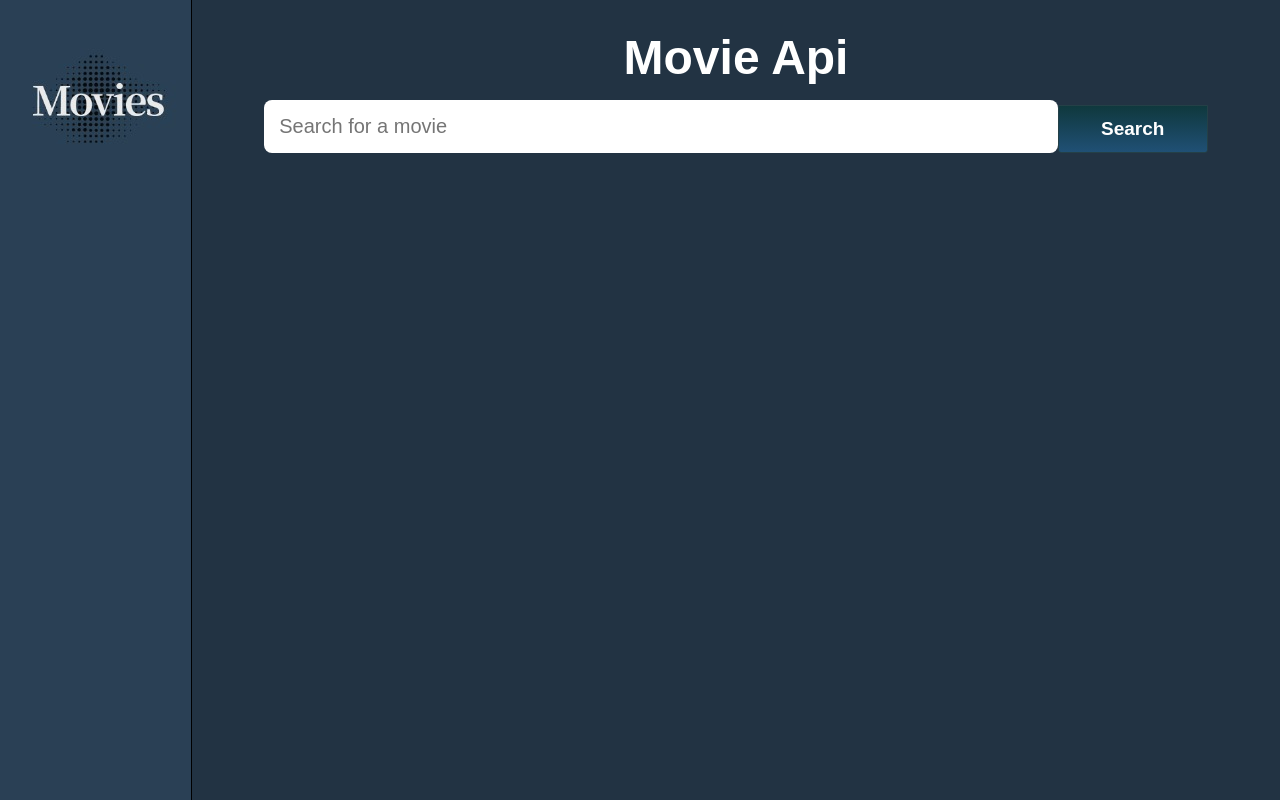
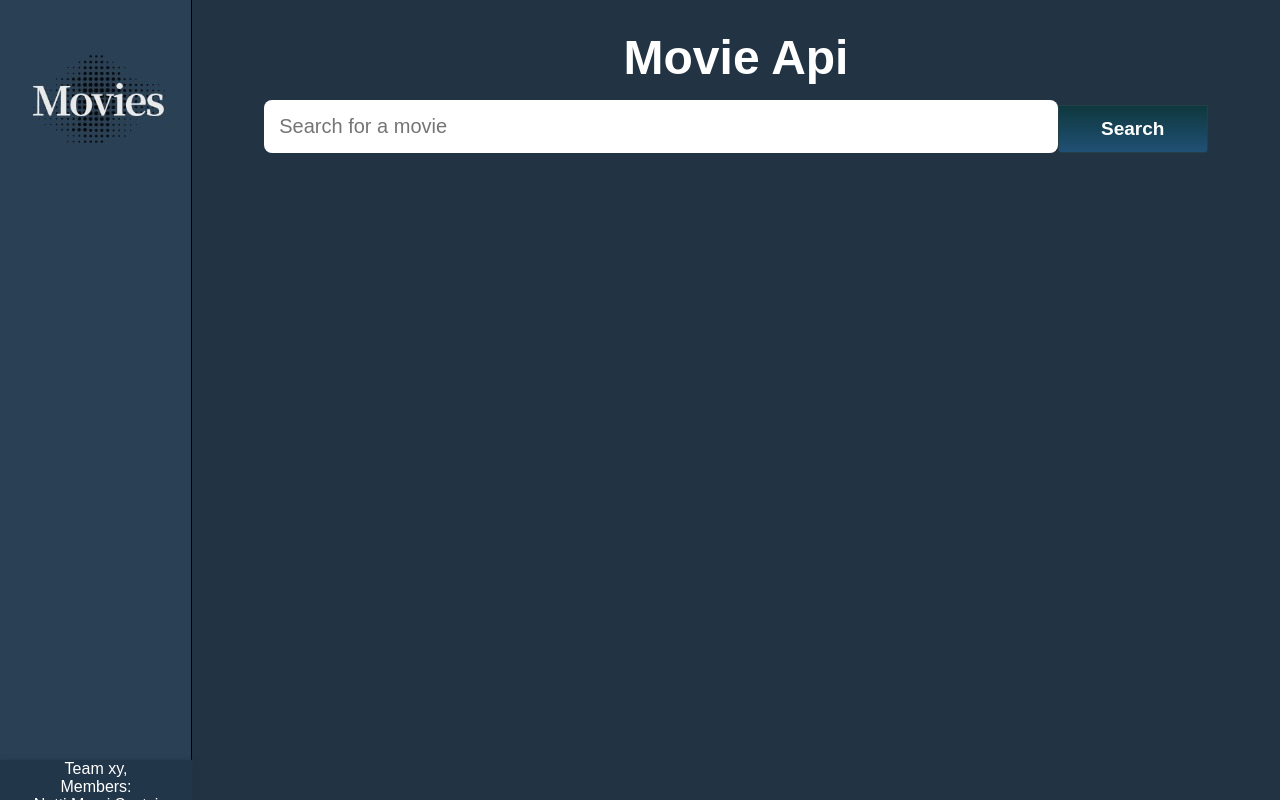
Before and after one commit to anettkeszler/movie-api, a React (Create React App) app: page / in a window 1280 px wide. Built offline with nearby package versions, Linux system fonts and the light colour scheme; no server answers.

Commit message:
Footer beta

```diff
--- /dev/null
+++ b/src/Components/Footer/Footer.js
@@ -0,0 +1,11 @@
+import React from "react";
+import "./style.css";
+
+export default function Footer() {
+  return (
+    <div className="footer">
+      <p>Team xy, </p>
+      <p>Members: Netti,Marci,Szotyi</p>
+    </div>
+  );
+}
--- /dev/null
+++ b/src/Components/Footer/style.css
@@ -0,0 +1,12 @@
+.footer {
+  position: fixed;
+  width: 15%;
+  height: 40px;
+  background-color: #223649;
+  box-shadow: 0px 1px 5px #223343;
+  bottom: 0px;
+  left: 0;
+  margin-bottom: 0px;
+  text-align: center;
+  color: white;
+}
--- a/src/Components/Sidebar/Sidebar.js
+++ b/src/Components/Sidebar/Sidebar.js
@@ -1,6 +1,7 @@
 import React from "react";
 import "./Sidebar.css";
 import Logo from "../assets/Logo.jpeg";
+import Footer from "../Footer/Footer";
 
 function Sidebar() {
   return (
@@ -9,6 +10,7 @@ function Sidebar() {
         {" "}
         <img className="logo-img" src={Logo} alt="logo" />
       </div>
+      <Footer />
     </div>
   );
 }
```
Also changed, not shown: src/App.js (+5 -5 lines).
